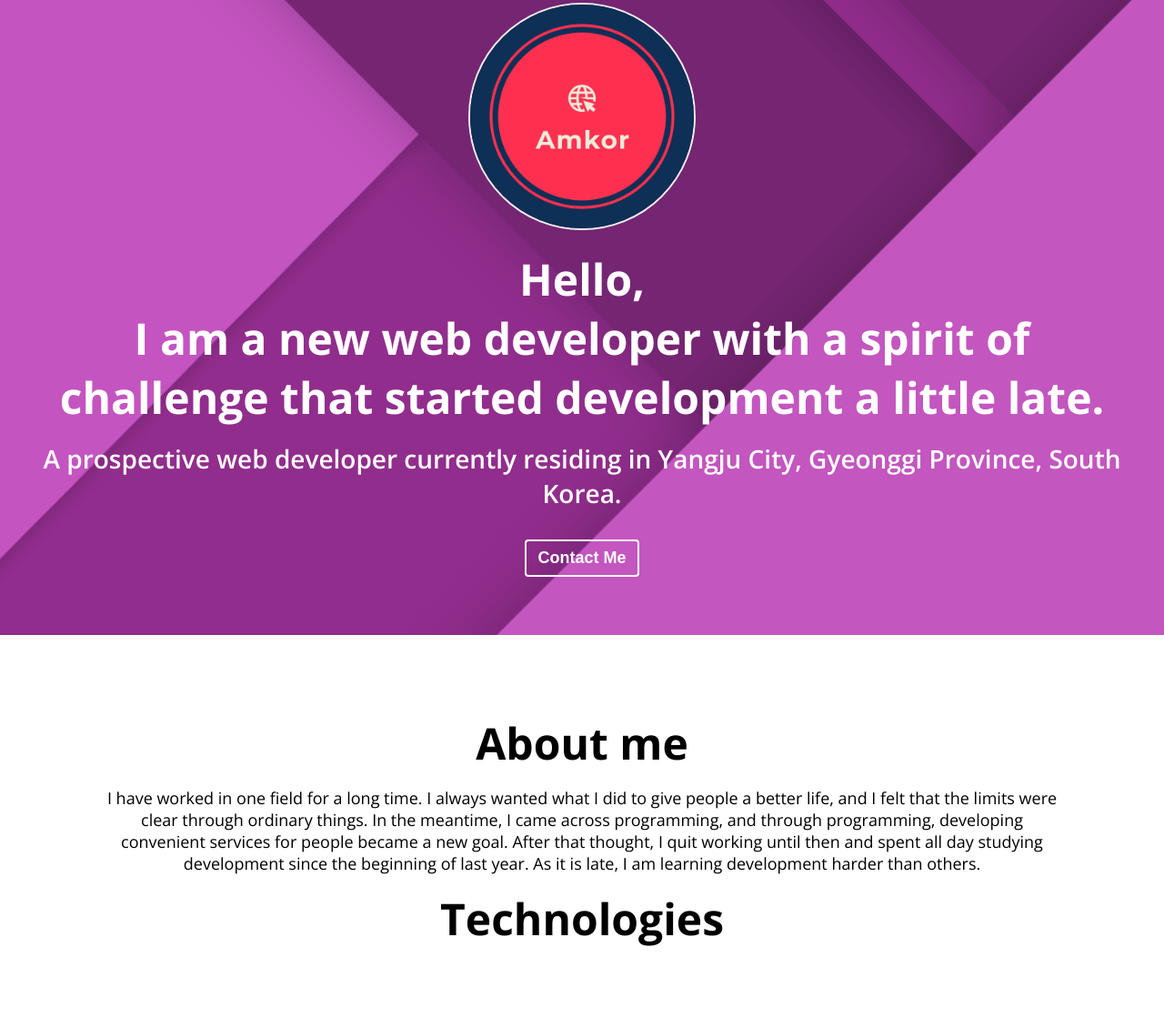
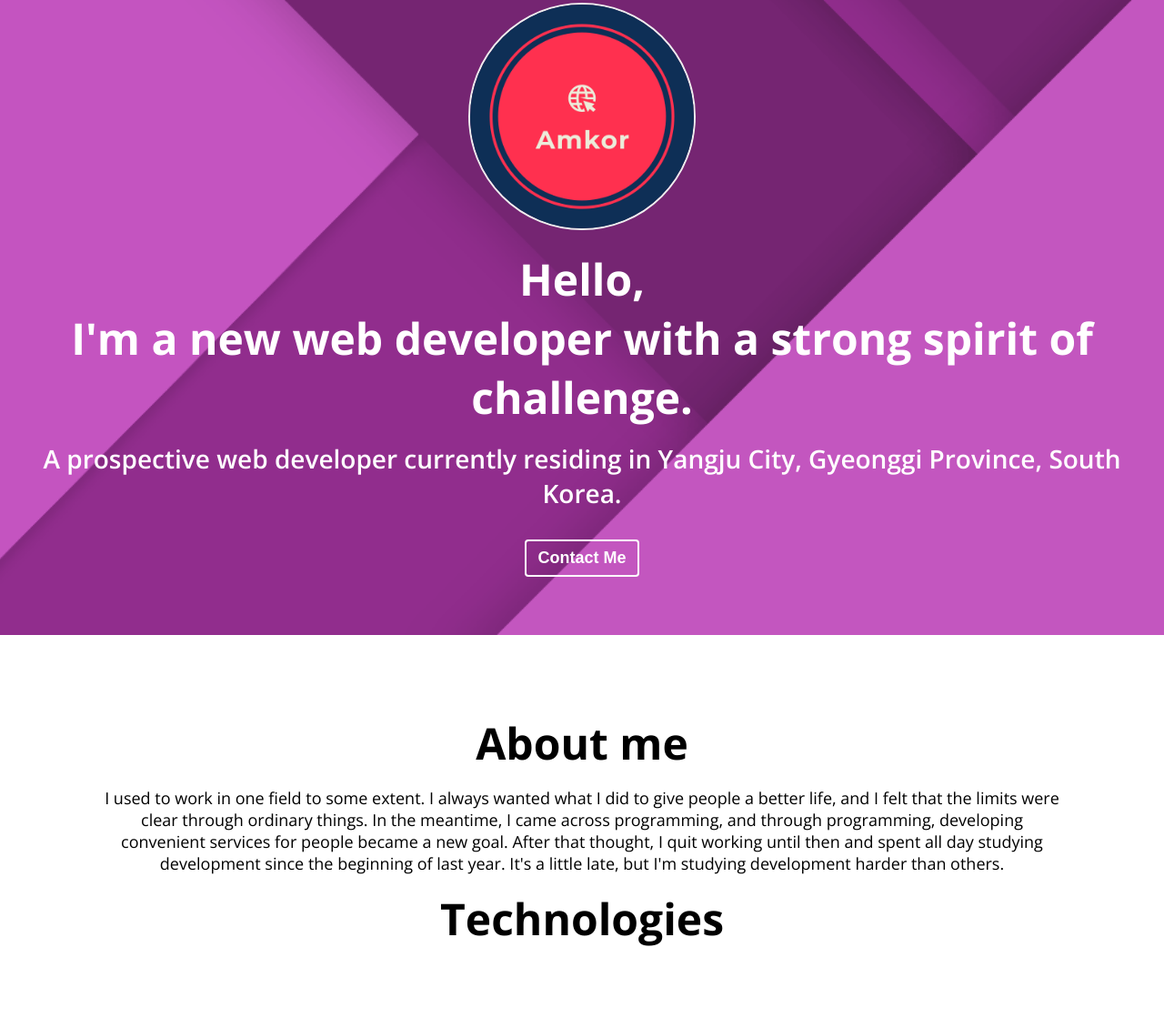
Before and after one commit to kimhscom/kimhscom.github.io, a plain HTML site: page index.html in a window 1280 px wide. Shown: the part 117-1236 px from the top of the page at 91% size. Drawn offline with nearby package versions, Linux system fonts and the light colour scheme.

Commit message:
Modify About me Section

```diff
--- a/index.html
+++ b/index.html
@@ -56,8 +56,8 @@
           class="home__avatar"
         />
         <h1 class="home__title">
-          Hello, <br />I am a new web developer with a spirit of challenge that
-          started development a little late.
+          Hello, <br />I'm a new web developer with a strong spirit of
+          challenge.
         </h1>
         <h2 class="home__description">
           A prospective web developer currently residing in Yangju City,
@@ -71,13 +71,13 @@
     <section id="about" class="section section__container">
       <h1>About me</h1>
       <p>
-        I have worked in one field for a long time. I always wanted what I did
+        I used to work in one field to some extent. I always wanted what I did
         to give people a better life, and I felt that the limits were clear
         through ordinary things. In the meantime, I came across programming, and
         through programming, developing convenient services for people became a
         new goal. After that thought, I quit working until then and spent all
-        day studying development since the beginning of last year. As it is
-        late, I am learning development harder than others.
+        day studying development since the beginning of last year. It's a little
+        late, but I'm studying development harder than others.
       </p>
       <h1>Technologies</h1>
       <div class="about__majors">
```
